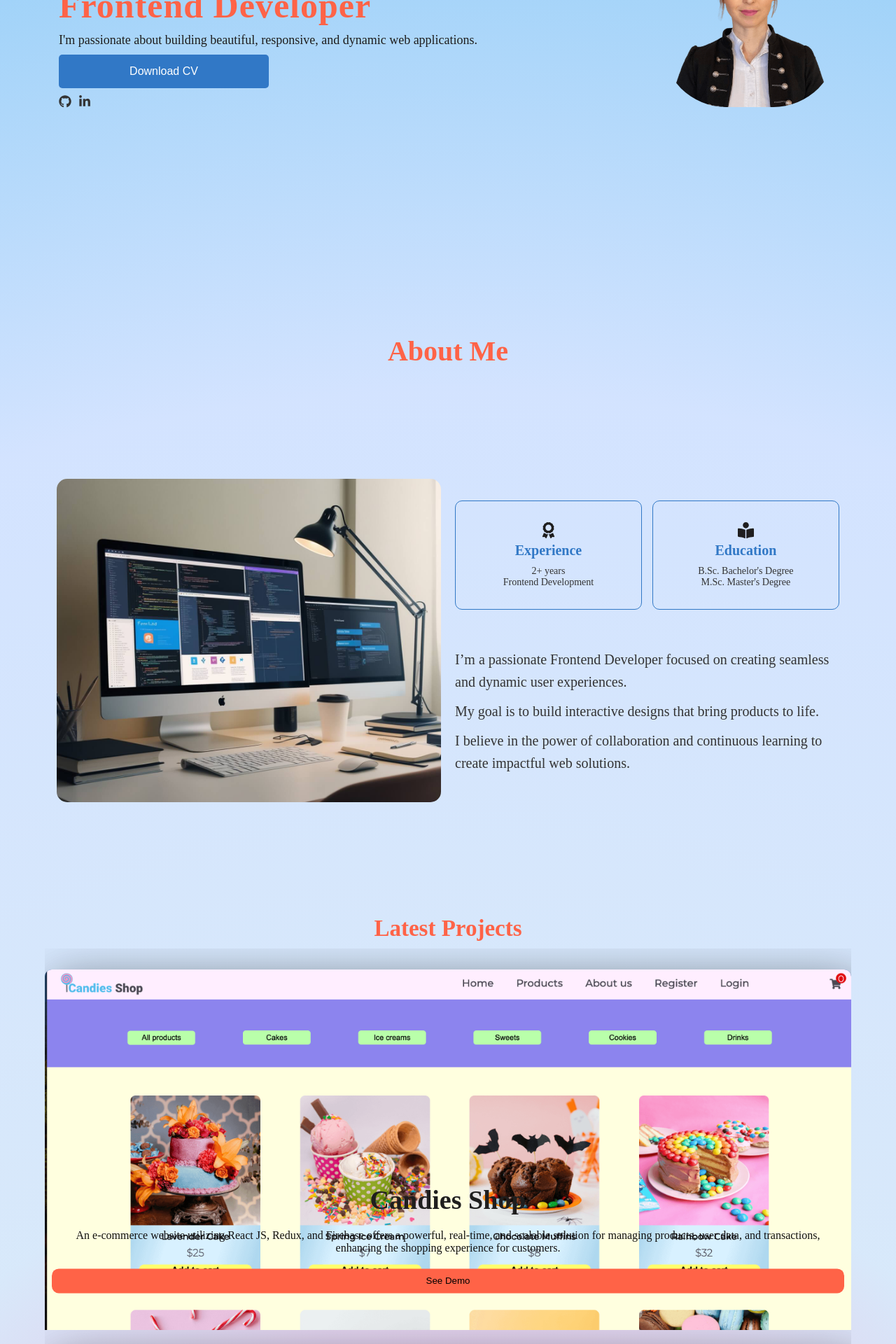
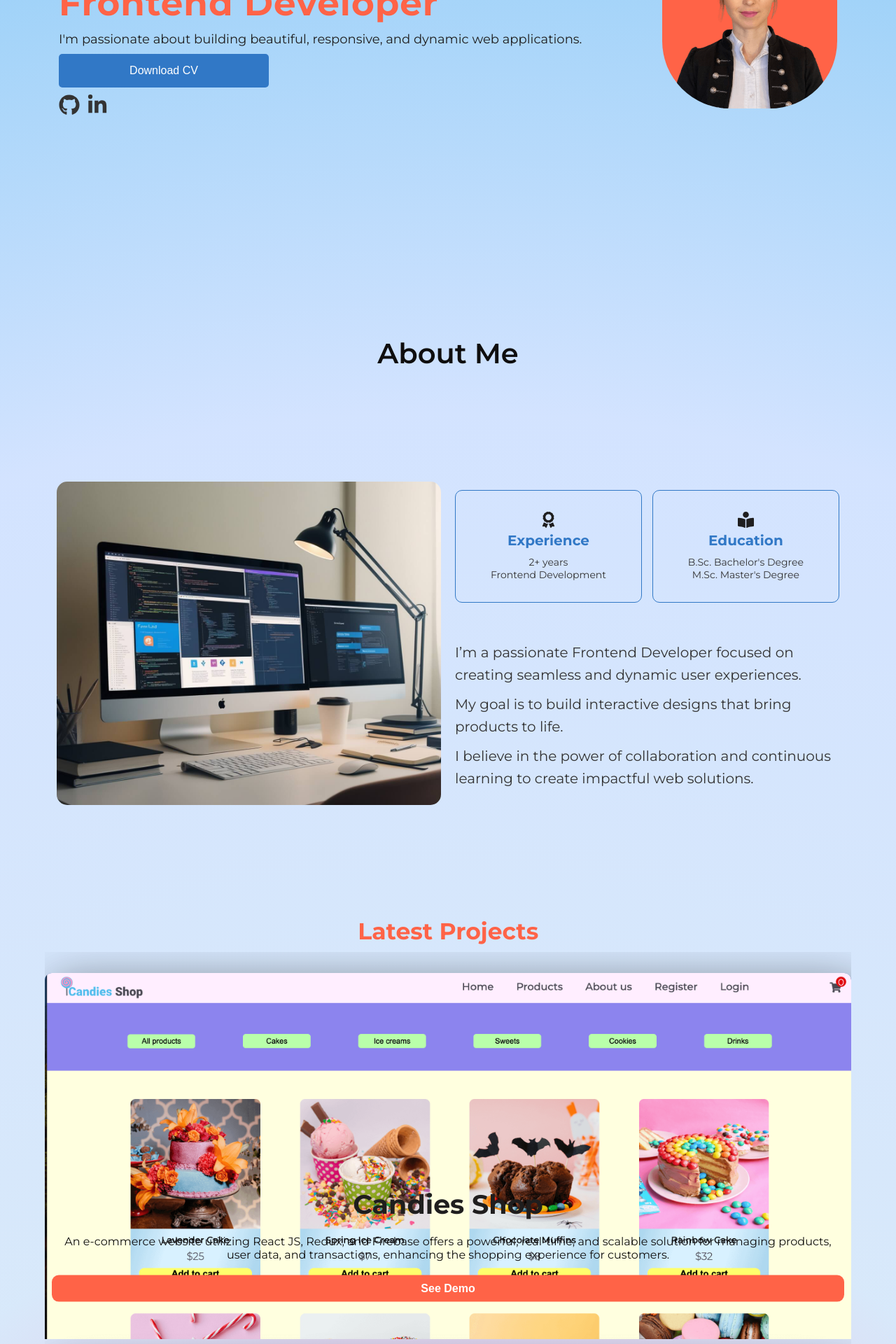
Before and after one commit to Ramilia3110/portfolio, a React (Vite) app: page / in a window 1280 px wide. Shown: the part 420-2340 px from the top of the page at 70% size. Built offline with nearby package versions, Linux system fonts and the light colour scheme.

Commit message:
add hero animation

```diff
--- a/src/App.scss
+++ b/src/App.scss
@@ -1,3 +1,4 @@
+@import url("https://fonts.googleapis.com/css2?family=Allura&family=Montserrat:ital,wght@0,100..900;1,100..900&family=Poppins:wght@200;300;400;600;800&family=Roboto:ital,wght@0,100;0,300;0,400;0,500;0,700;0,900;1,100;1,300;1,400;1,500;1,700;1,900&display=swap");
 *,
 ::after,
 ::before {
@@ -11,6 +12,7 @@ html {
   font-size: 62.5%;
   box-sizing: inherit;
   overflow-x: hidden;
+  font-family: "Montserrat", sans-serif;
 }
 
 body {
--- a/src/components/about/About.module.scss
+++ b/src/components/about/About.module.scss
@@ -15,12 +15,12 @@
   .title {
     width: 100%;
     padding: 2rem 0;
-    font-size: 3.5rem;
+    font-size: 3.8rem;
     font-weight: bold;
     text-align: center;
     font-size: 4rem;
-    color: #ff6347;
-
+    color: #0f0e0e;
+    font-weight: 600;
     @media (max-width: 768px) {
       font-size: 2.5rem;
       padding: 1rem 0;
--- a/src/components/hero/Hero.module.scss
+++ b/src/components/hero/Hero.module.scss
@@ -105,7 +105,7 @@
     animation: fadeInUp 2.5s ease-out;
 
     a {
-      font-size: 1.8rem;
+      font-size: 3rem;
       color: #333;
       transition: color 0.3s ease;
 
@@ -118,7 +118,9 @@
   .hero_img {
     width: 20rem;
     height: 20rem;
+
     background: url("../../assets/hero.png") center / cover no-repeat;
+    background-color: #ff6347;
     border-radius: 50%;
     animation: morph 4s ease-in-out infinite, fadeInUp 2.5s ease-out;
 
--- a/src/components/portfolio/Portfolio.jsx
+++ b/src/components/portfolio/Portfolio.jsx
@@ -22,7 +22,7 @@ const Portfolio = () => {
   useEffect(() => {
     const handleScroll = () => {
       const progressTop = progressRef.current?.getBoundingClientRect().top || 0;
-      setIsAtTop(progressTop <= 0); // Check if `.progress` is at the top of the viewport
+      requestAnimationFrame(() => setIsAtTop(progressTop <= 0)); // Debounce the update
     };
 
     window.addEventListener("scroll", handleScroll);
--- a/src/components/portfolio/Portfolio.scss
+++ b/src/components/portfolio/Portfolio.scss
@@ -16,15 +16,13 @@
     font-size: 3.5rem;
     color: #ff6347;
     background-color: transparent;
-    transition: background-color 0.3s ease, color 0.3s ease;
     width: 50%;
     margin: 0 auto;
     border-radius: 10rem;
+    will-change: background-color, transform;
 
     &.scrolled {
-      background-color: rgba(#3178c6, 0.5);
-      backdrop-filter: blur(15px);
-      -webkit-backdrop-filter: blur(10px);
+      background-color: rgba(49, 120, 198, 0.8);
       box-shadow: 0 6px 40px rgba(0, 0, 0, 0.3);
       color: white;
     }
@@ -38,22 +36,22 @@
 
   .container {
     width: 100%;
-    height: auto; // Set to auto to accommodate content dynamically
+    height: auto;
     display: flex;
-    align-items: flex-start; // Adjusted for better layout
+    align-items: flex-start;
     justify-content: center;
     overflow: hidden;
-    padding-top: 2rem; // Added padding to ensure top space consistency
+    padding-top: 2rem;
 
     @include mobile {
-      padding-top: 1rem; // Reduced padding for mobile
+      padding-top: 1rem;
     }
   }
 
   .wrapper {
     padding: 10rem 0;
     max-width: 1366px;
-    height: auto; // Set to auto for responsive height
+    height: auto;
     margin: auto;
     display: flex;
     gap: 3rem;
@@ -64,14 +62,14 @@
     @include mobile {
       padding: 2rem 0;
       flex-direction: column;
-      gap: 2rem; // Reduced gap for mobile layout
+      gap: 2rem;
     }
 
     .portfolio-img {
       flex: 1;
       border-radius: 2rem;
-      height: auto; // Set to auto to adapt to the content
-      max-width: 100%; // Ensure it scales correctly
+      height: auto;
+      max-width: 100%;
       img {
         object-fit: cover;
         object-position: top;
@@ -85,9 +83,9 @@
 
       @include mobile {
         width: 100%;
-        max-height: 30rem; // Adjusted max height for mobile
+        max-height: 30rem;
         img {
-          object-fit: contain; // Ensures full image is visible on mobile
+          object-fit: contain;
         }
       }
     }
@@ -99,7 +97,7 @@
       gap: 3rem;
 
       @include mobile {
-        gap: 2rem; // Reduced gap for mobile
+        gap: 2rem;
         padding: 1rem;
         align-items: center;
       }
@@ -108,8 +106,8 @@
         font-size: 7.2rem;
 
         @include mobile {
-          font-size: 3.8rem; // Adjusted font size for mobile
-          text-align: center; // Center text for better alignment on mobile
+          font-size: 3.8rem;
+          text-align: center;
         }
       }
 
@@ -118,8 +116,8 @@
         font-size: 2rem;
 
         @include mobile {
-          font-size: 1.6rem; // Adjusted font size for mobile
-          text-align: center; // Centered paragraph text
+          font-size: 1.6rem;
+          text-align: center;
         }
       }
 
@@ -128,15 +126,18 @@
         border: none;
         border-radius: 1rem;
         padding: 1rem;
-        width: 100%; // Set to 100% width on mobile for better responsiveness
-        max-width: 20rem; // Ensures button doesn't stretch too much
+        width: 100%;
+        max-width: 20rem;
+        font-size: 1.6rem;
+        font-weight: 800;
+        color: #fff;
         cursor: pointer;
         outline: none;
         &:hover {
-          background-color: pink;
+          background-color: #c03b24;
         }
         @include mobile {
-          max-width: 100%; // Ensure full width on mobile
+          max-width: 100%;
         }
       }
     }
--- a/src/components/services/Services.jsx
+++ b/src/components/services/Services.jsx
@@ -42,13 +42,27 @@ const Services = () => {
           <motion.div
             className={s.service_card}
             key={index}
-            initial={{ opacity: 0, scale: 0.8 }}
-            animate={{ opacity: 1, scale: 1 }}
+            initial={{ opacity: 0, y: 50 }}
+            whileInView={{ opacity: 1, y: 0 }}
+            viewport={{ once: true }}
             transition={{ duration: 0.5, delay: index * 0.2 }}
           >
-            <div className={s.icon}>{service.icon}</div>
+            <motion.div
+              className={s.icon}
+              whileHover={{ scale: 1.3, rotate: 15 }}
+              whileTap={{ scale: 0.9 }}
+            >
+              {service.icon}
+            </motion.div>
             <h3 className={s.service_title}>{service.title}</h3>
             <p className={s.description}>{service.description}</p>
+            <motion.button
+              className={s.cta_button}
+              whileHover={{ scale: 1.1 }}
+              whileTap={{ scale: 0.95 }}
+            >
+              Learn More
+            </motion.button>
           </motion.div>
         ))}
       </div>
--- a/src/components/services/Services.module.scss
+++ b/src/components/services/Services.module.scss
@@ -12,17 +12,15 @@
     font-size: 4rem;
     padding: 5rem;
     text-align: center;
-    position: sticky;
-    top: 0;
-    left: 0;
+    color: #ff6347;
 
-    font-size: 5rem;
-    color: #ff6347;
+    @media (max-width: 768px) {
+      font-size: 3rem;
+    }
   }
 }
 
 .services_container {
-  position: relative;
   display: flex;
   justify-content: center;
   gap: 3rem;
@@ -32,10 +30,6 @@
     gap: 2rem;
   }
 
-  @media (max-width: 768px) {
-    gap: 1.5rem;
-  }
-
   @media (max-width: 600px) {
     flex-direction: column;
     align-items: center;
@@ -43,65 +37,83 @@
 }
 
 .service_card {
-  position: relative;
   padding: 3rem;
-  box-shadow: 15px 15px 55px rgba($color: #000000, $alpha: 0.25),
-    10px 10px 70px rgba($color: #000000, $alpha: 0.25),
-    inset 5px 5px 20px rgba($color: #ffffff, $alpha: 0.25),
-    inset -5px -5px 15px rgba($color: #000000, $alpha: 0.75);
-  background-color: #3178c6;
+  background: linear-gradient(135deg, #3178c6, #ff6347);
+  border-radius: 1.5rem;
+  text-align: center;
+  box-shadow: 0 4px 20px rgba(0, 0, 0, 0.2);
+  color: #fff;
+  flex: 1 1 45%;
+  transition: transform 0.3s ease, background 0.3s ease;
   display: flex;
   flex-direction: column;
   justify-content: space-between;
-  align-items: center;
-  border-radius: 1.2rem;
-  text-align: center;
-  cursor: pointer;
-  transition: all 0.3s ease-in-out;
-  color: #ffffff;
+  @media (max-width: 600px) {
+    flex: 1 1 90%;
+  }
   &:hover {
-    transform: translateY(-20px);
-    background-color: #ffffff;
-    color: #000;
+    transform: translateY(-15px) scale(1.05);
+    background: linear-gradient(135deg, #ff6347, #3178c6);
   }
 
   .icon {
-    font-size: 3rem;
+    font-size: 4rem;
+
+    @media (max-width: 600px) {
+      font-size: 3rem;
+    }
+  }
+
+  .service_title {
+    margin: 1.5rem 0;
+    font-size: 2.5rem;
 
     @media (max-width: 768px) {
-      font-size: 2.5rem;
-    }
-
-    @media (max-width: 600px) {
       font-size: 2rem;
     }
   }
 
-  .service_title {
-    font-size: 2.3rem;
+  .description {
+    margin: 1.5rem 0;
+    font-size: 1.8rem;
+    opacity: 0.8;
+    transition: opacity 0.4s ease, transform 0.4s ease;
+
+    min-height: 80px;
+    display: flex;
+    align-items: center;
+    justify-content: center;
+    text-align: center;
+    text-align: center;
+    margin: 0 auto;
+    &:hover {
+      opacity: 1;
+      transform: translateY(-5px);
+    }
 
     @media (max-width: 768px) {
-      font-size: 2rem;
-    }
-
-    @media (max-width: 600px) {
-      font-size: 1.8rem;
+      font-size: 1.6rem;
+      min-height: 60px;
+      width: 35rem;
     }
   }
 
-  .description {
-    padding: 3rem 2rem;
-    font-size: 1.8rem;
-    width: 30rem;
+  .cta_button {
+    margin-top: 1rem;
+    padding: 0.8rem 2rem;
+    border: none;
+    border-radius: 50px;
+    background: #ffffff;
+    color: #3178c6;
+    font-size: 1.5rem;
+    cursor: pointer;
+    box-shadow: 0 4px 15px rgba(0, 0, 0, 0.2);
+    transition: transform 0.3s ease, background 0.3s ease;
 
-    @media (max-width: 768px) {
-      padding: 2rem 1.5rem;
-      font-size: 1.6rem;
-    }
-
-    @media (max-width: 600px) {
-      padding: 1.5rem 1rem;
-      font-size: 1.4rem;
+    &:hover {
+      transform: translateY(-5px);
+      background: #ff6347;
+      color: #ffffff;
     }
   }
 }
```
